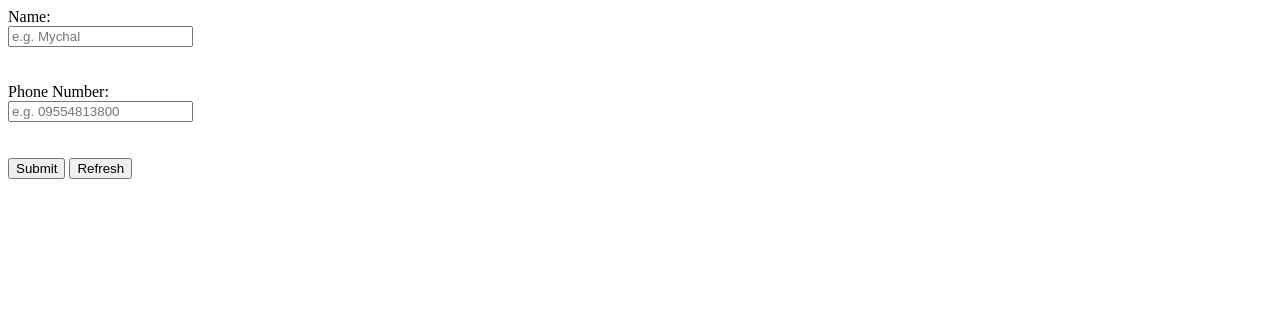
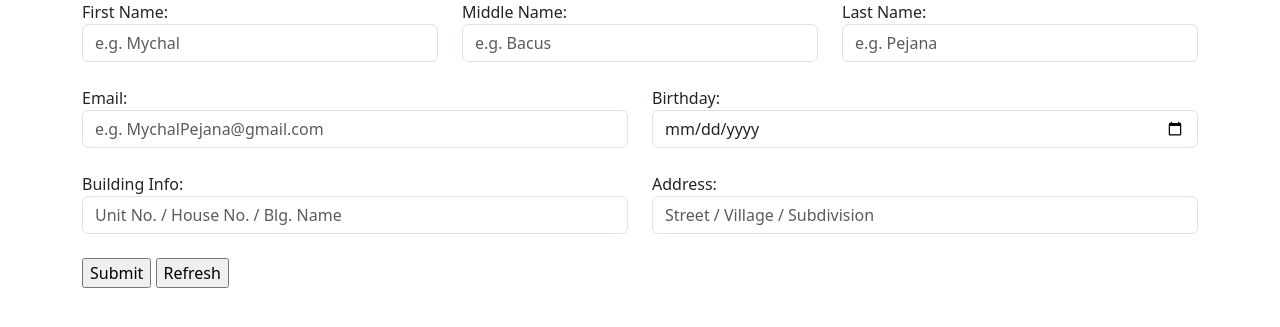
Before and after one commit to SaltinStillWaters/php_guide, a PHP site: page /login.php in a window 1280 px wide. Shown: the top 327 px of the page. Run offline with PHP 8.4, Linux system fonts and the light colour scheme; some libraries are stand-ins or nearby versions.

Commit message:
added date input and validation

```diff
--- a/homepage.php
+++ b/homepage.php
@@ -2,7 +2,7 @@
 @session_start();
 
 require_once('utils/page_controller.php');
-require_once('database.php');
+require_once('db/database.php');
 
 PageController::init(false);
 
--- a/login.php
+++ b/login.php
@@ -3,8 +3,14 @@ session_start();
 require_once('utils/type.php');
 require_once('utils/form.php');
 require_once('utils/page_controller.php');
-require_once('database.php');
+require_once('db/database.php');
+?>
 
+<head>
+    <link href="https://cdn.jsdelivr.net/npm/bootstrap@5.3.3/dist/css/bootstrap.min.css" rel="stylesheet" integrity="sha384-QWTKZyjpPEjISv5WaRU9OFeRpok6YctnYmDr5pNlyT2bRjXh0JMhjY6hW+ALEwIH" crossorigin="anonymous">
+</head>
+
+<?php
 Form::init();
 
 if ($_SERVER['REQUEST_METHOD'] == 'POST')
@@ -18,7 +24,7 @@ if ($_SERVER['REQUEST_METHOD'] == 'POST')
         {
             $conn = Database::establishConnection();
             $ids = ['name', 'number'];
-            Form::insertToDB('user', $ids, [1, 1], $conn);
+            //Form::insertToDB('user', $ids, [1, 1], $conn);
 
             Form::clearSession();
 
@@ -36,14 +42,34 @@ if ($_SERVER['REQUEST_METHOD'] == 'POST')
 ?>
 
 <form method="post">
+<div class="container">
+
+    <div class="row">
     <?php
-    Form::input('name', Type::$Name, 'Name: ', 'e.g. Mychal', true);
+    Form::inputText('firstName', Type::$Name, 'First Name: ', 'e.g. Mychal', true);
+    Form::inputText('middleName', Type::$Name, 'Middle Name: ', 'e.g. Bacus', true);
+    Form::inputText('lastName', Type::$Name, 'Last Name: ', 'e.g. Pejana', true);
+    ?>
+    </div>
 
-    Form::input('number', Type::$PhoneNumber, 'Phone Number: ', 'e.g. 09554813800', true);
+    <div class="row">
+    <?php
+    Form::inputText('email', Type::$Email, 'Email: ', 'e.g. MychalPejana@gmail.com', true);
+    Form::inputDate('birthday', 'Birthday:', true);
     ?>
+    </div>
+
+    <div class="row">
+    <?php
+    Form::inputText('buildingInfo', Type::$Text, 'Building Info: ', 'Unit No. / House No. / Blg. Name', true);
+    Form::inputText('address', Type::$Text, 'Address: ', 'Street / Village / Subdivision', true);
+    ?>
+    </div>
+
     <input type="submit" value="Submit" name="submit">
     <input type="submit" value="Refresh" name="refresh">
 
+</div>
 </form>
 
 <?php
--- a/utils/form.php
+++ b/utils/form.php
@@ -46,23 +46,45 @@ class Form
      * @param string $placeholder the placeholder to display
      * @param bool $required specifies if input is required
      */
-    public static function input(string $id, string $type, string $label='', string $placeholder='', bool $required = false)
+    public static function inputText(string $id, string $type, string $label='', string $placeholder='', bool $required = false)
     {
         self::addSession($id, $type, $required);
+
+        echo "<div class='col'>";
 
         if (!empty($label))
         {
             echo "<label for='{$id}'> {$label} </label> <br>";
         }
 
-        echo "<input type='text' id='{$id}' name='{$id}' value='{$_SESSION[self::$SESSION_NAME][$id]['content']}' placeholder='{$placeholder}'> <br>";
+        echo "<input class='form-control' type='text' id='{$id}' name='{$id}' value='{$_SESSION[self::$SESSION_NAME][$id]['content']}' placeholder='{$placeholder}'>";
 
         if($required)
         {
             echo "<span style='color: red;'> {$_SESSION[self::$SESSION_NAME][$id]['error']} <br></span>";
         }
 
-        echo "<br>";
+        echo "</div>";
+    }
+
+    public static function inputDate(string $id, string $label='', bool $required = false)
+    {
+        self::addSession($id, Type::$Date, $required);
+        echo "<div class='col'>";
+
+        if (!empty($label))
+        {
+            echo "<label for='{$id}'> {$label} </label> <br>";
+        }
+
+        echo "<input class='form-control' type='date' id='{$id}' name='{$id}' value='{$_SESSION[self::$SESSION_NAME][$id]['content']}'>";
+
+        if($required)
+        {
+            echo "<span style='color: red;'> {$_SESSION[self::$SESSION_NAME][$id]['error']} <br></span>";
+        }
+
+        echo "</div>";
     }
     public static function insertToDB($tableName, $ids, $isStrings, $conn)
     {
@@ -148,6 +170,7 @@ class Form
     {
         foreach ($_SESSION[self::$SESSION_NAME] as $id => $key)
         {
+
             if ($id == 'submit' || $id == 'refresh')
             {
                 continue;
@@ -185,8 +208,10 @@ class Form
                 $key['error'] = str_replace('*Required <br>', '', $key['error']);
             }
 
+
             //update session error
             $_SESSION[self::$SESSION_NAME][$id]['error'] = $key['error'];
+
         }
     }
     /**
--- a/utils/type.php
+++ b/utils/type.php
@@ -11,16 +11,20 @@ class Type
     public static $NumberStr = 'NumberStr';
     public static $Password = 'Password';
     public static $Email = 'Email';
-
+    public static $Date = 'Date';
+    public static $Text = 'Text';
     public static function errMsg($type) : string
     {
         return match($type)
         {
+            //error messages MUST be filled and unique, else there would be problems in error handling
             self::$Email => '*Not a valid email',
             self::$Name => '*Must only contain letters',
             self::$PhoneNumber => '*Not a valid phone number',
-            self::$NumberStr => '',
-            self::$Password => '',
+            self::$NumberStr => '*Must be a number',
+            self::$Password => '*Not a valid password',
+            self::$Date => '*Not a valid date',
+            self::$Text => '*Not a valid text',
         };
     }
     public static function checkValid($val, string $type)
@@ -43,6 +47,13 @@ class Type
                 //not yet implemented
                 return true;
 
+            case self::$Date:
+                //not yet implemented
+                return true;
+
+            case self::$Text:
+                //not yet implemented
+                return true;
             default:
                 return true;
         }
```
Also changed, not shown: index.php (+13 -1 lines), db/database.php (renamed from database.php).
